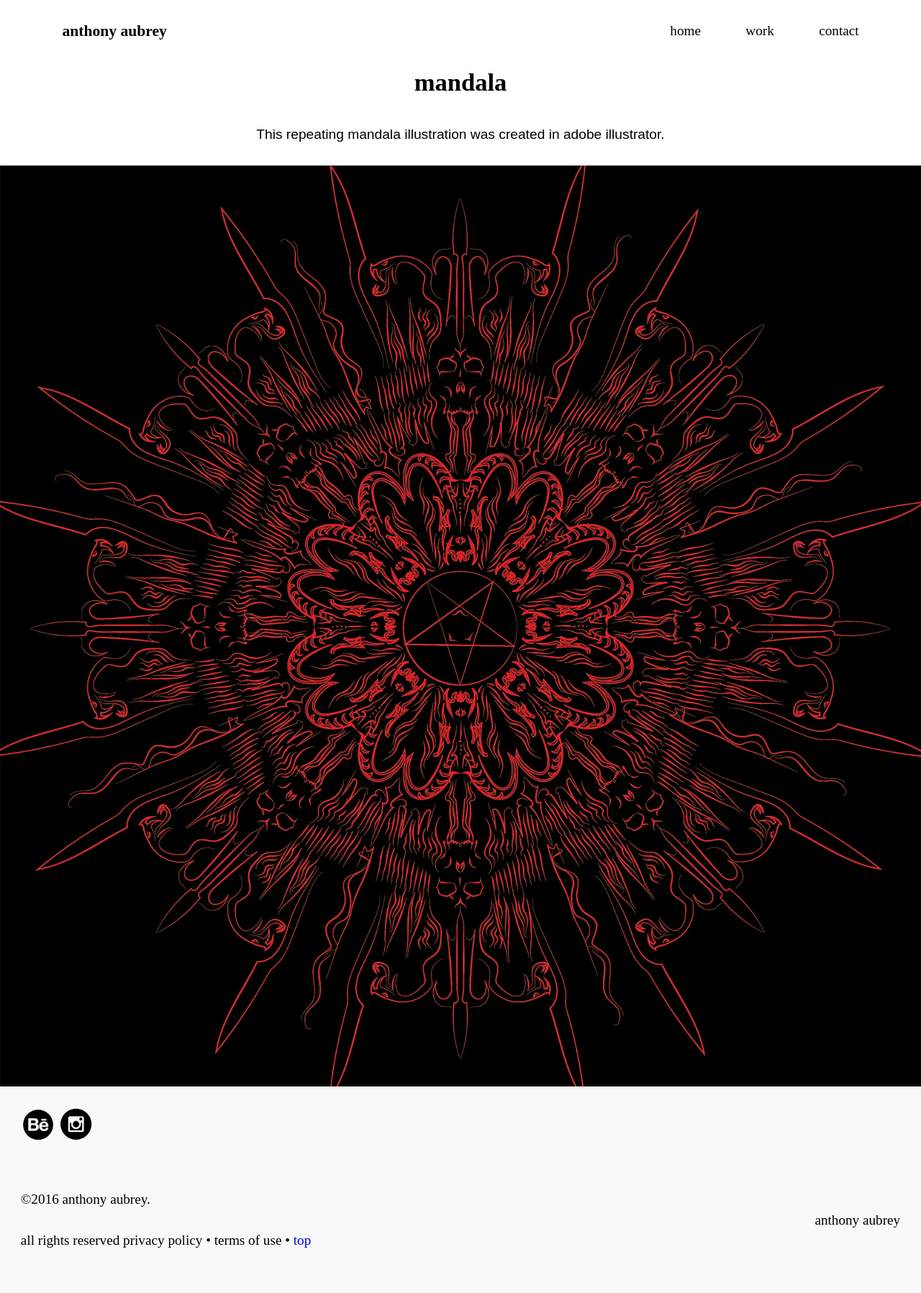
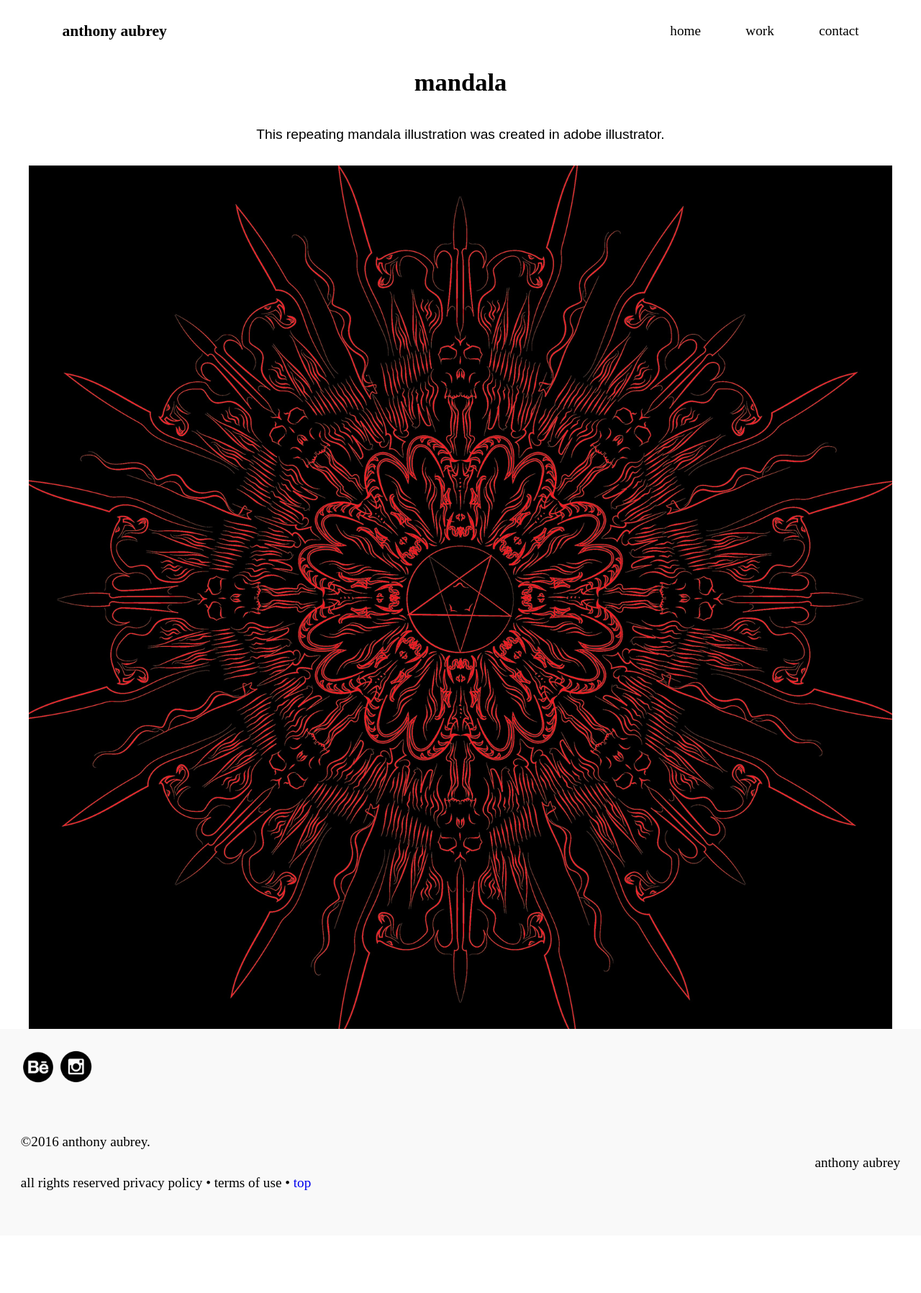
Before and after one commit to anthonyaubrey/portfolio, a Jekyll site: the page built from mandalapage.html, in a window 1280 px wide. Shown: the whole page at 72% size. Built offline with Jekyll 4.4.1, drawn with Linux system fonts in a browser that asks for light colours; after the commit the page ends 1717 px from its top, so only the background shows below that.

Commit message:
1200 pixels

```diff
--- a/css/main.css
+++ b/css/main.css
@@ -52,7 +52,7 @@ html {
 }
 
 .limgwrap {
-  max-width: 1600px;
+  max-width: 1200px;
   margin: 0 auto;
 }
 
```
